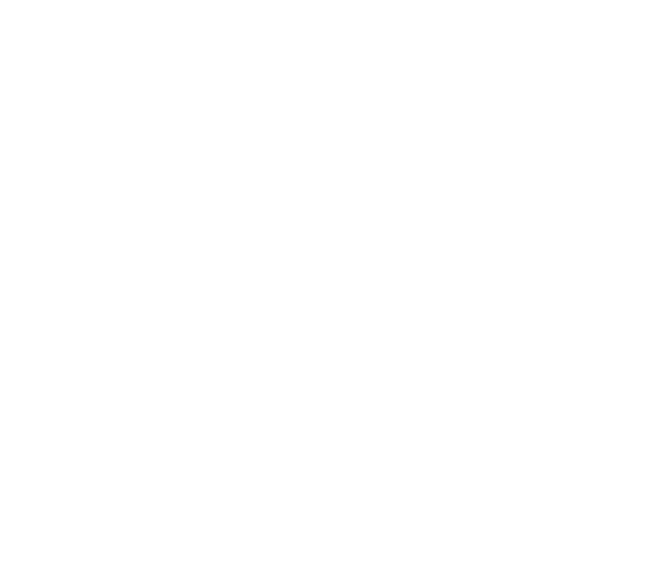
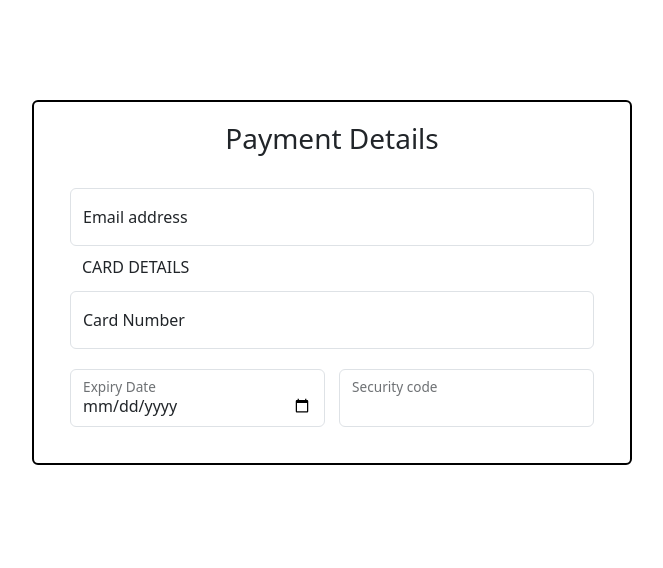
Before and after one commit to yuvamkSWE/Credit-Card-Form, a plain HTML site: page index.html in a window 1280 px wide. Shown: the whole page, without its empty margins (308-971 px from the left). Drawn offline with nearby package versions, Linux system fonts and the light colour scheme.

Commit message:
Updated and new card details feature

```diff
--- a/index.html
+++ b/index.html
@@ -3,10 +3,81 @@
 <head>
     <meta charset="UTF-8">
     <meta name="viewport" content="width=device-width, initial-scale=1.0">
+    <link href="https://cdn.jsdelivr.net/npm/bootstrap@5.3.3/dist/css/bootstrap.min.css" rel="stylesheet" integrity="sha384-QWTKZyjpPEjISv5WaRU9OFeRpok6YctnYmDr5pNlyT2bRjXh0JMhjY6hW+ALEwIH" crossorigin="anonymous">
+
     <link rel="stylesheet" href="styles.css">
     <title>Document</title>
+
 </head>
 <body>
+    <header>
 
+    </header>
+    <main>
+       <div class="main-card">
+            <div class="card">
+                <div class="card-title">
+                    <div class="title" style="text-align: center; ">
+                        <h3 style="display: inline-block; ">Payment Details</h3>
+                    </div>
+                </div>
+                <div class="card-body">
+
+                    <form action="">
+                        <div class="form-floating">
+                            <input type="email" id="email" class="form-control" placeholder="Email address">
+                            <label for="email">Email address</label>
+                        </div>
+
+                        <H6 style=" padding: 12PX; padding-bottom: 6PX; ">CARD DETAILS</H6>
+
+                        <div class="card-details form-floating">
+                            <input type="number" id="card-num" class="form-control" placeholder="Card Number">
+                            <label for="card-num">Card Number</label>
+                        </div>
+
+
+                        <div class="card-more-info">
+                            <div class="exp-date form-floating">
+                                <input type="date" id="Expiry" class="form-control">
+                                <label for="Expiry">Expiry Date</label>
+                            </div>
+
+                            <div class="security-code form-floating">
+                                <input type="number" id="security" class="form-control" min="100" max="999" required>
+                                <label for="security">Security code</label>
+                            </div>
+                        </div>
+
+                    </form>
+
+                </div>
+            </div>
+       </div>
+    </main>
+    <footer>
+
+    </footer>
+    <script>
+        function updateCardNumberLabel() {
+            const cardNumberInput = document.getElementById("card-num");
+            const cardNumberLabel = document.querySelector("label[for='card-num']");
+
+            if (cardNumberInput === document.activeElement) {
+                cardNumberLabel.textContent = "XXXX XXXX XXXX XXXX";
+            } else {
+                cardNumberLabel.textContent = "Card Number";
+            }
+        }
+
+        document.addEventListener("DOMContentLoaded", () => {
+            const cardNumberInput = document.getElementById("card-num");
+
+            cardNumberInput.addEventListener("focus", updateCardNumberLabel);
+            cardNumberInput.addEventListener("blur", updateCardNumberLabel);
+        });
+    </script>
+    <script src="https://cdn.jsdelivr.net/npm/bootstrap@5.3.3/dist/js/bootstrap.bundle.min.js" integrity="sha384-YvpcrYf0tY3lHB60NNkmXc5s9fDVZLESaAA55NDzOxhy9GkcIdslK1eN7N6jIeHz" crossorigin="anonymous"></script>
+  </body>
 </body>
 </html>
--- a/styles.css
+++ b/styles.css
@@ -0,0 +1,33 @@
+.main-card{
+    display: flex;
+    padding: 100px;
+    align-items: center;
+    justify-content: center;
+}
+
+.card{
+    flex: 1;
+    border: 2px solid black;
+    max-width: 600px;
+    height: fit-content;
+    padding: 20px;
+
+}
+
+
+
+.card-more-info{
+    display: flex;
+
+    column-gap: 14px;
+
+    padding-top: 20px;
+}
+
+.exp-date{
+    flex: 1;
+}
+
+.security-code{
+    flex: 1;
+}
```
